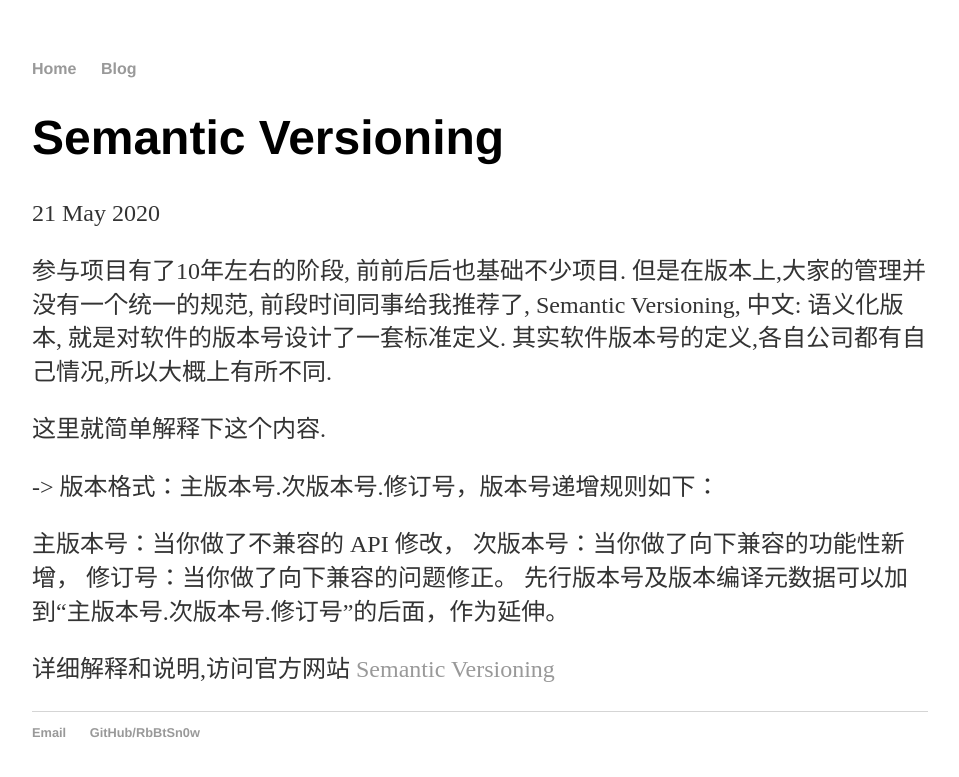
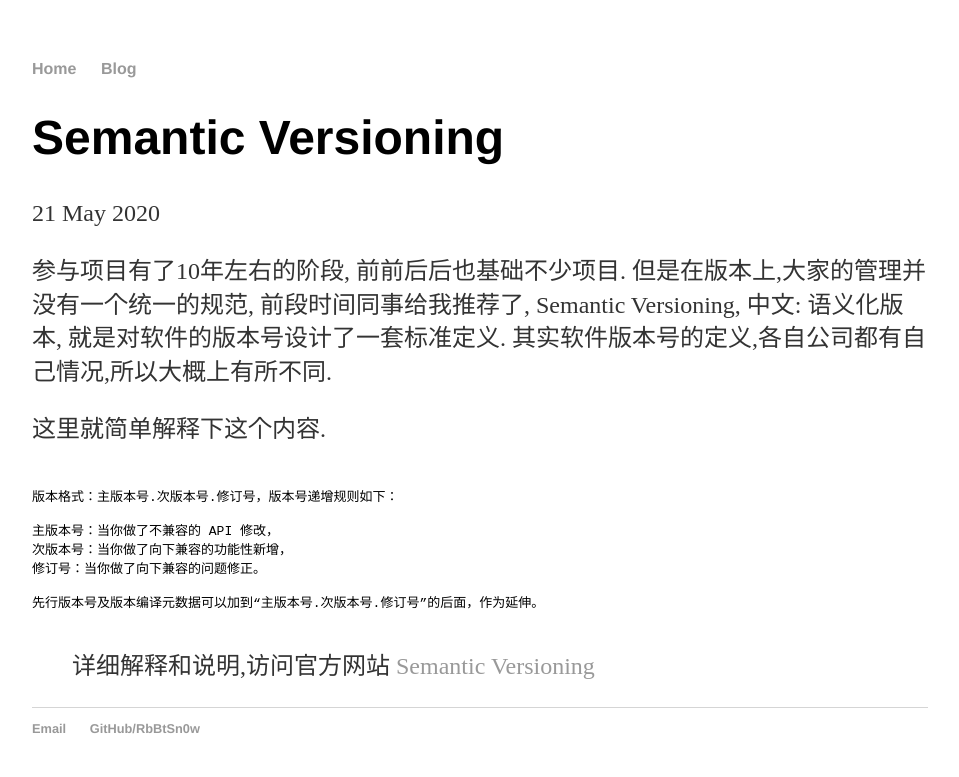
Before and after one commit to RbBtSn0w/rbbtsn0w.github.io, a Jekyll site: the page built from _posts/2020-05-21-SemanticVersioning.md, in a window 1280 px wide. Shown: the top 777 px of the page, without its empty margins (160-1119 px from the left). Built offline with Jekyll 4.4.1, drawn with Linux system fonts in a browser that asks for light colours.

Commit message:
Update 2020-05-21-SemanticVersioning.md

````diff
--- a/_posts/2020-05-21-SemanticVersioning.md
+++ b/_posts/2020-05-21-SemanticVersioning.md
@@ -11,12 +11,16 @@ tags: Version, Control
 
 这里就简单解释下这个内容.
 
-->
+``` Text
+
 版本格式：主版本号.次版本号.修订号，版本号递增规则如下：
 
 主版本号：当你做了不兼容的 API 修改，
 次版本号：当你做了向下兼容的功能性新增，
 修订号：当你做了向下兼容的问题修正。
+
 先行版本号及版本编译元数据可以加到“主版本号.次版本号.修订号”的后面，作为延伸。
 
-详细解释和说明,访问官方网站 [Semantic Versioning](https://semver.org)
+```
+
+> 详细解释和说明,访问官方网站 [Semantic Versioning](https://semver.org)
````
